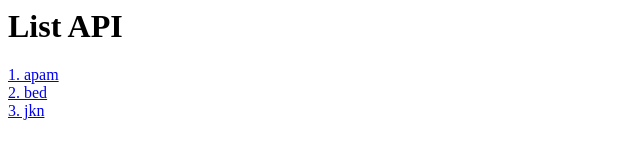
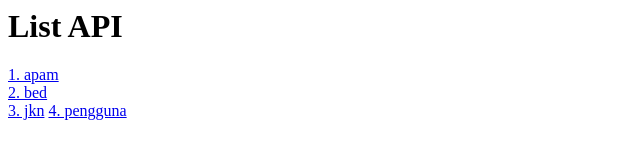
Before and after one commit to arisantoso1/api, a plain HTML site: page index.html in a window 1280 px wide. Shown: the full height of the page, 0-640 px from the left. Drawn offline with Linux system fonts and the light colour scheme.

Commit message:
Update index.html

```diff
--- a/index.html
+++ b/index.html
@@ -2,3 +2,4 @@
 <a href="https://arisantoso1.github.io/api/apam.json">1. apam</a><br>
 <a href="https://arisantoso1.github.io/api/bed.json">2. bed</a><br>
 <a href="https://arisantoso1.github.io/api/jkn.json">3. jkn</a>
+<a href="https://arisantoso1.github.io/api/pengguna.json">4. pengguna</a>
```
